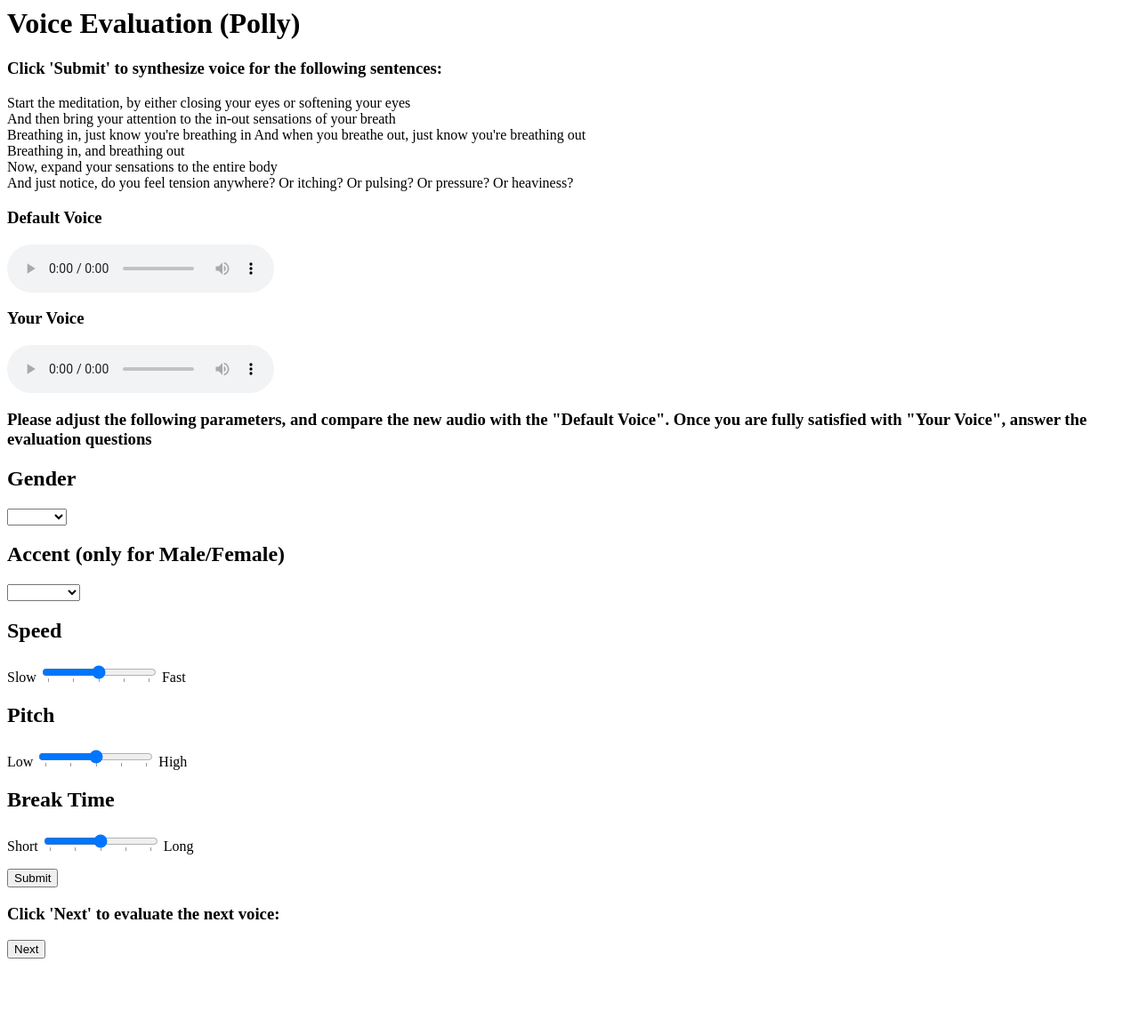
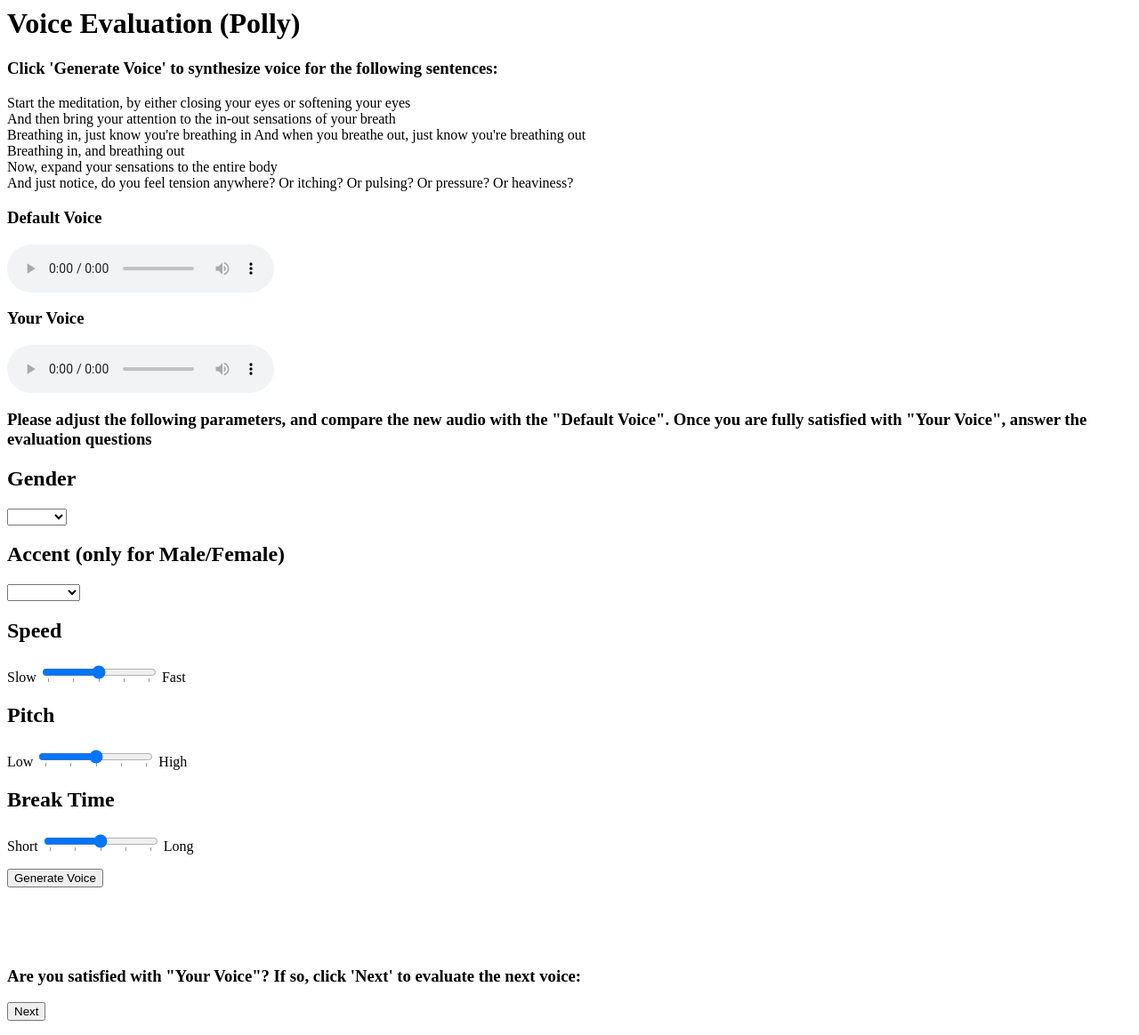
Before and after one commit to interaction-lab/mindfulness-voice, a Flask app: template templates/polly.html in a window 1280 px wide. Shown: the whole page at 89% size. Before the commit the page ends 1078 px from the top, so only its background shows below. Run offline with Flask 2, Linux system fonts and the light colour scheme; the template is opened without the code that fills it, so the values that code supplies are empty.

```diff
--- a/templates/polly.html
+++ b/templates/polly.html
@@ -1,7 +1,7 @@
 <html>
 <body>
 <h1>Voice Evaluation (Polly)</h1>
-<h3>Click 'Submit' to synthesize voice for the following sentences:</h3>
+<h3>Click 'Generate Voice' to synthesize voice for the following sentences:</h3>
 <p>
     Start the meditation, by either closing your eyes or softening your eyes <br>
     And then bring your attention to the in-out sensations of your breath <br>
@@ -84,10 +84,13 @@
             </datalist>
             Long
         </p>
-        <p><input type = "Submit" value="Submit"></p>
+        <p><input type = "Submit" value="Generate Voice"></p>
     </form>
+    <br>
+    <br>
+    <br>
 </div>
-<h3>Click 'Next' to evaluate the next voice:</h3>
+<h3>Are you satisfied with "Your Voice"? If so, click 'Next' to evaluate the next voice:</h3>
 <div>
     <form action="/next">
         <p><input type="Submit" value="Next"></p>
```
Also changed, not shown: 1 other file.
